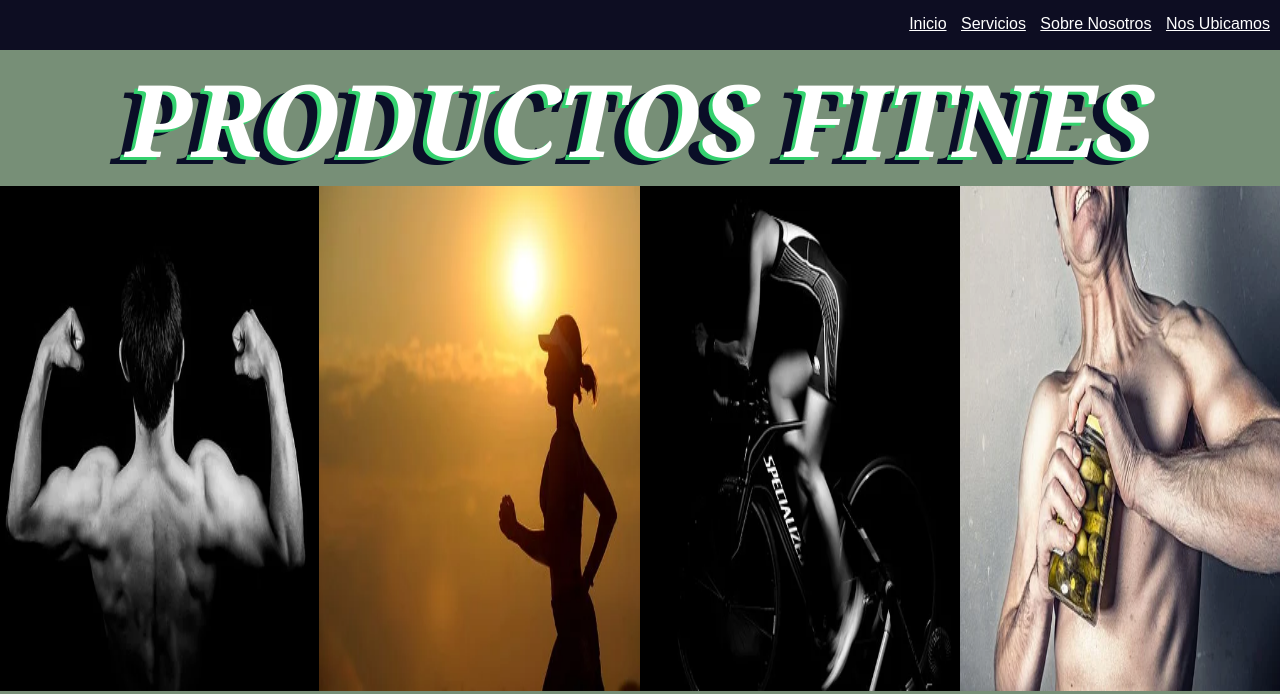
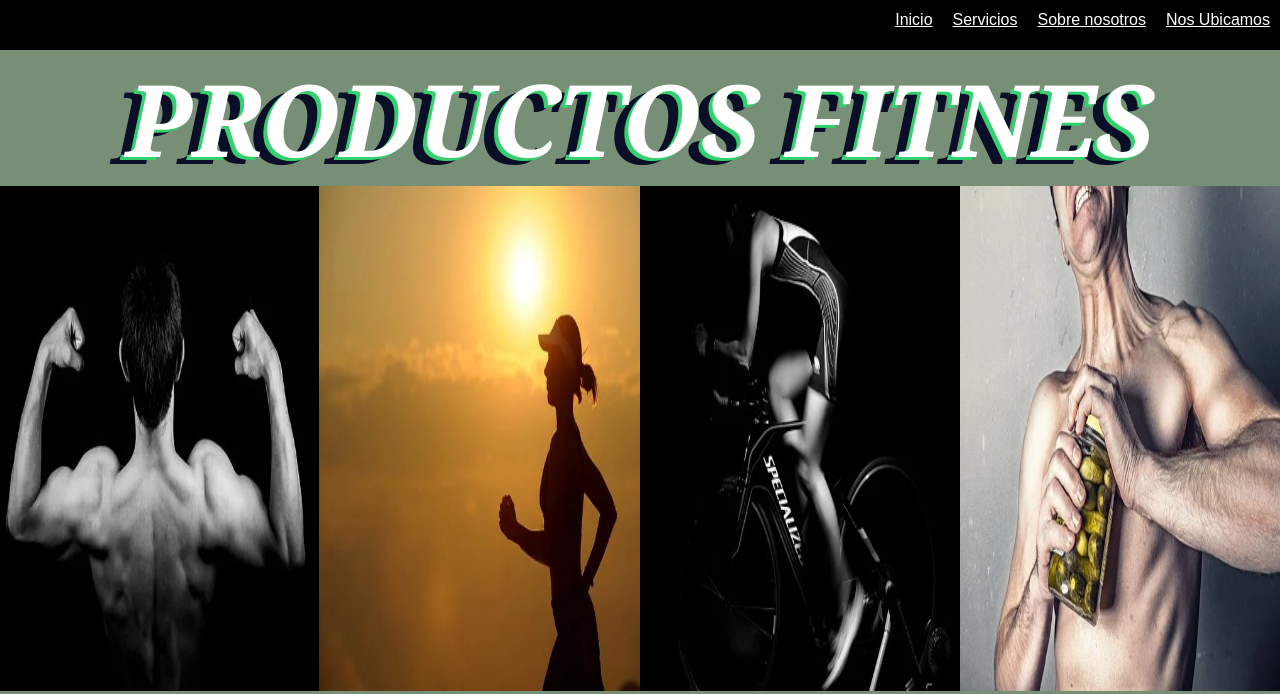
Before and after one commit to alvaroquisbert/venta-de-alimentos-fitnes, a PHP site: page / in a window 1280 px wide. Shown: the top 694 px of the page. Run offline with PHP 8.4, Linux system fonts and the light colour scheme; grey boxes are pictures that could not be loaded.

Commit message:
mejorado el menu

```diff
--- a/css/estilos.css
+++ b/css/estilos.css
@@ -8,27 +8,72 @@ body{
     font-family: Arial, Helvetica, sans-serif;}
 
 
-
-
-    nav{
-        text-align: right;
-        padding: 30px 50 0 0;
-        background-color: rgb(13, 13, 34);
+    nav {
+        background-color: #000000;
+        width: 100%;
         height: 50px;
-        width: 100%;
-        padding-top: 15px;
-
-    }
-    nav > a{
-        color: rgb(255, 255, 255);
-        font-weight: 300;
-        margin-right: 10px;
 
 
     }
-    nav > a:hover{
-        color: rgb(222, 55, 255);
+    nav ul {
+        float: right;
+        display: flex;
     }
+
+    nav ul li {
+        float: right;
+        list-style: none;
+        position: relative;
+    }
+
+
+
+    nav ul li a {
+        display: block;
+        padding: 0px 10px;
+        line-height: 40px;
+        color: #ffffff;
+        text-decoration: underline;
+
+
+    }
+    nav ul li > a:hover {
+        color: rgb(146, 4, 165);
+
+    }
+
+    nav ul li ul {
+        display: none;
+        position: absolute;
+        border: 1px solid #fbfdfd;
+        background-color:  rgb(146, 4, 165);
+    }
+
+    nav ul li:hover ul {
+        display: block;
+    }
+
+    nav ul li ul li  {
+        width: 100%;
+    }
+
+    nav ul li ul li a {
+        padding: 1rem 2rem;
+        line-height: unset;
+        white-space: nowrap;
+        color: rgb(252, 250, 251);
+
+    }
+
+    nav ul li ul li a:hover {
+        background-color: #dadada;
+    }
+
+
+
+
+
+
 
 
     section{
--- a/index.html
+++ b/index.html
@@ -11,14 +11,18 @@
 
         <nav >
 
+            <ul>
+                <li><a href="#">Inicio</a></li>
+                <li><a href="#">Servicios </a>
+                    <ul>
+                        <li><a href="#">Supelementos</a></li>
+                        <li><a href="#">Quema grasa</a></li>
 
-            <a href="#">Inicio</a>
-            <a href="#">Servicios</a>
-            <a href="#">Sobre Nosotros</a>
-            <a href="#">Nos Ubicamos</a>
-
-            </button>
-
+                    </ul>
+                </li>
+                <li><a href="#">Sobre nosotros</a></li>
+                <li><a href="#">Nos Ubicamos</a></li>
+            </ul>
         </nav>
 
 
```
